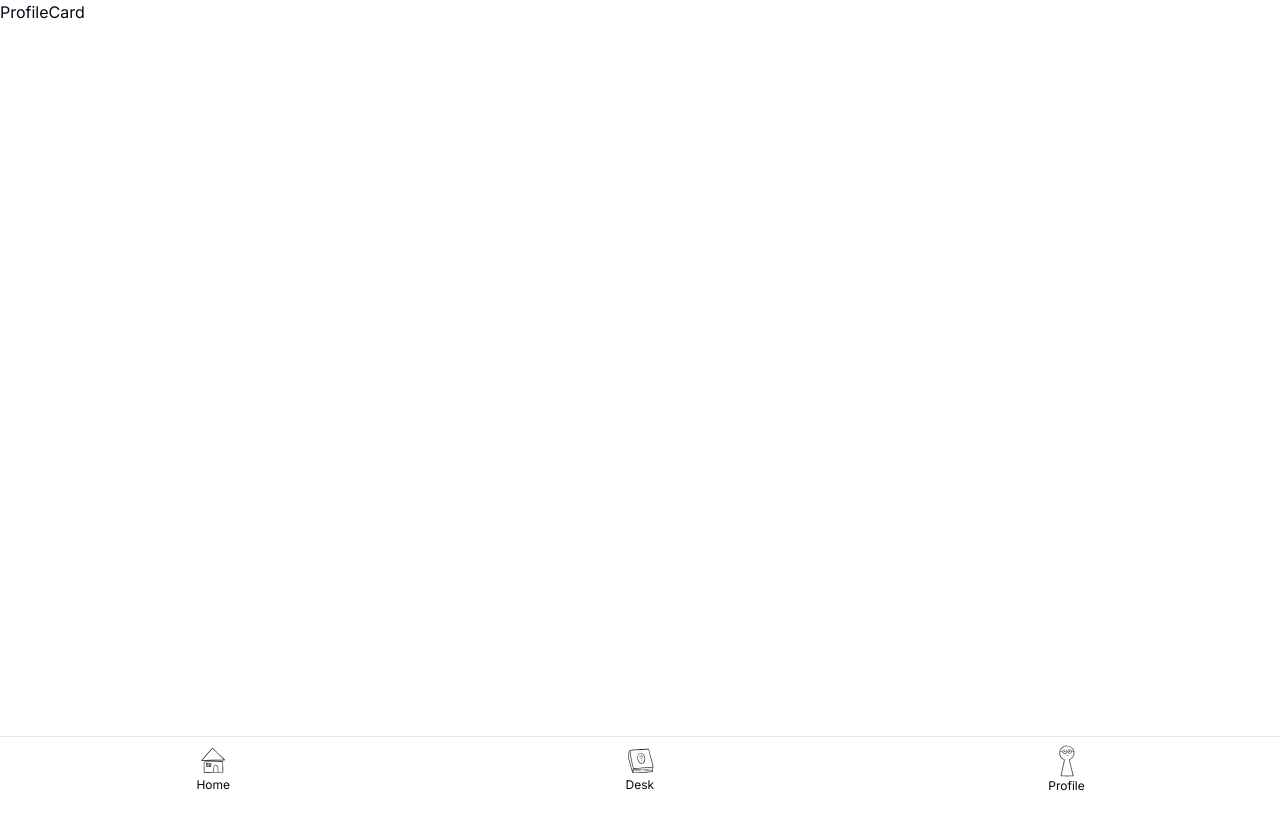
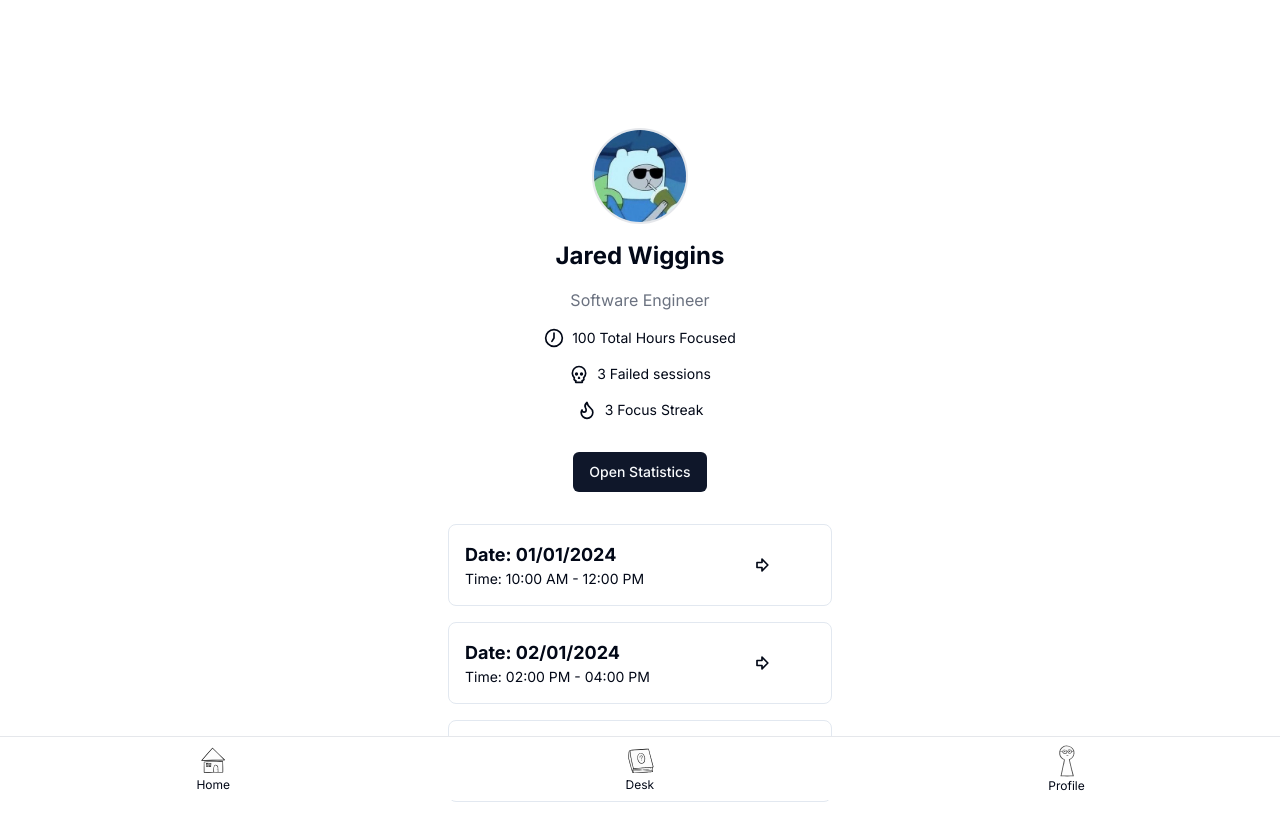
Before and after one commit to bryanleezh/focus-bear-web, a Next.js app: page /profile in a window 1280 px wide. Shown: the top 840 px of the page. Before the commit the page ends 800 px from the top, so only its background shows below. Built offline with nearby package versions, Linux system fonts and the light colour scheme.

Commit message:
Feat: Completed profile page

```diff
--- a/components/ProfileCard.jsx
+++ b/components/ProfileCard.jsx
@@ -1,10 +1,75 @@
-import React from 'react'
+'use client';
+
+import React from 'react';
+import StatsDrawer from './StatsDrawer';
+import { Clock7, Skull, Flame, ArrowBigRight } from 'lucide-react';
+import { AvatarImage, AvatarFallback, Avatar } from "@/components/ui/avatar";
+import Link from 'next/link';
+import { focusSessions } from '@/lib/data';
 
 export default function ProfileCard(props)  {
     //  * currency is in props.currency
     return (
-        <div>
-            ProfileCard
-        </div>
-    )
-}
+        <section className="w-full py-12 md:py-24 lg:py-32">
+            <div className="container px-4 md:px-6">
+                <div className="flex flex-col items-center justify-center space-y-4 text-center">
+                <Avatar className="h-24 w-24 border-2 border-gray-200">
+                    <AvatarImage alt="@shadcn" src="/profile-photo.jpg" />
+                    <AvatarFallback>JW</AvatarFallback>
+                </Avatar>
+                <h2 className="text-2xl font-bold">Jared Wiggins</h2>
+                <p className="text-gray-500 dark:text-gray-400">Software Engineer</p>
+                <div className="flex flex-col items-center justify-center space-y-4">
+                    <div className="flex items-center space-x-2">
+                        <Clock7 className="h-5 w-5" />
+                        <span className="text-sm">100 Total Hours Focused</span>
+                    </div>
+                    <div className="flex items-center space-x-2">
+                        <Skull className="h-5 w-5" />
+                        <span className="text-sm">3 Failed sessions</span>
+                    </div>
+                    <div className="flex items-center space-x-2">
+                        <Flame className="h-5 w-5" />
+                        <span className="text-sm">3 Focus Streak</span>
+                    </div>
+                </div>
+            </div>
+            <div className="w-full max-w-sm mx-auto mt-8 flex justify-center">
+                <StatsDrawer className="px-6 py-2 bg-black text-white rounded-lg"/>
+            </div>
+            <div className="w-full max-w-sm mx-auto mt-8">
+                <div className="space-y-4">
+                    {/* TODO: add data into this then do data.map */}
+                    <div className="grid grid-cols-3 items-center gap-4 p-4 border rounded-lg">
+                        <div className="col-span-2">
+                            <div className="text-lg font-bold">Date: 01/01/2024</div>
+                            <div className="text-sm">Time: 10:00 AM - 12:00 PM</div>
+                        </div>
+                        <Link className='flex items-center justify-center' href="/focus">
+                            <ArrowBigRight className="h-5 w-5" />
+                        </Link>
+                    </div>
+                    <div className="grid grid-cols-3 items-center gap-4 p-4 border rounded-lg">
+                        <div className="col-span-2">
+                            <div className="text-lg font-bold">Date: 02/01/2024</div>
+                            <div className="text-sm">Time: 02:00 PM - 04:00 PM</div>
+                        </div>
+                        <Link className='flex items-center justify-center' href="/focus">
+                            <ArrowBigRight className="h-5 w-5" />
+                        </Link>
+                    </div>
+                    <div className="grid grid-cols-3 items-center gap-4 p-4 border rounded-lg">
+                        <div className="col-span-2">
+                            <div className="text-lg font-bold">Date: 03/01/2024</div>
+                            <div className="text-sm">Time: 06:00 PM - 08:00 PM</div>
+                        </div>
+                        <Link className='flex items-center justify-center' href="/focus">
+                            <ArrowBigRight className="h-5 w-5" />
+                        </Link>
+                    </div>
+                </div>
+            </div>
+          </div>
+        </section>
+      )
+    }
```
